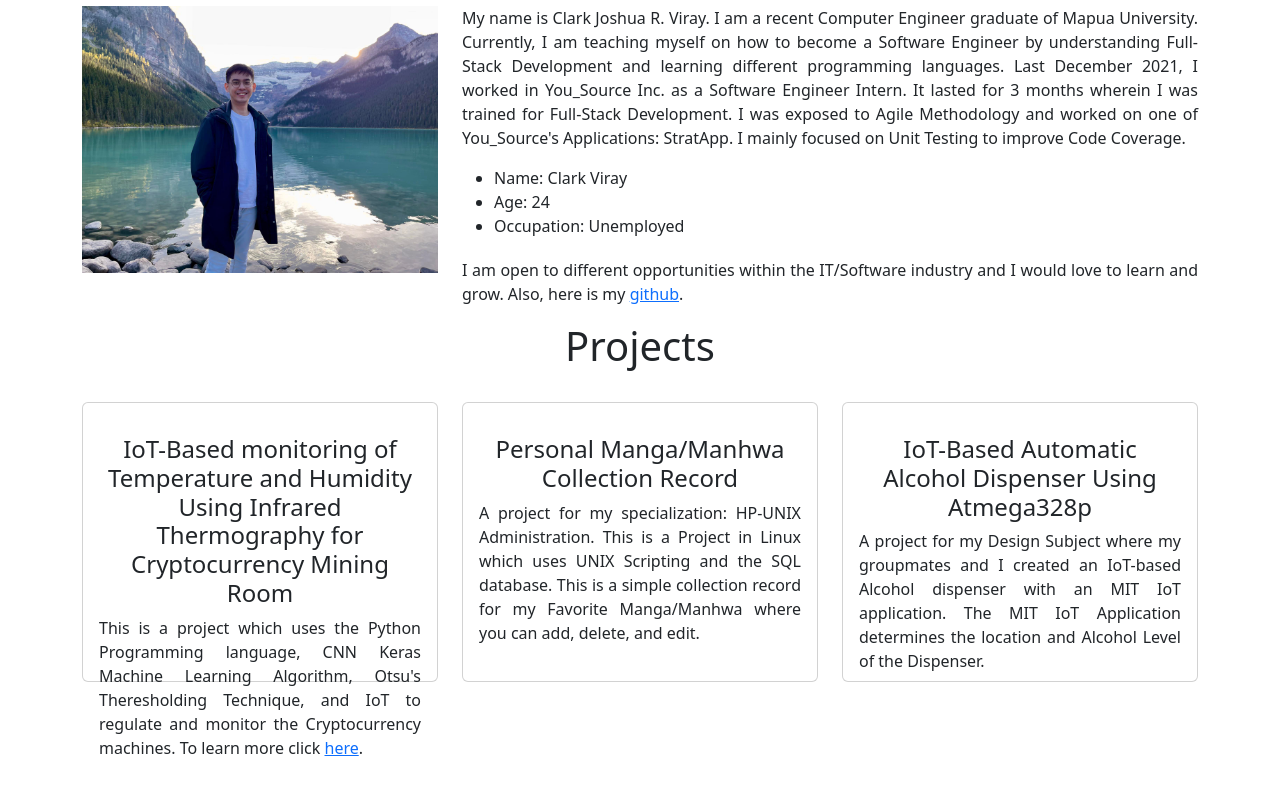
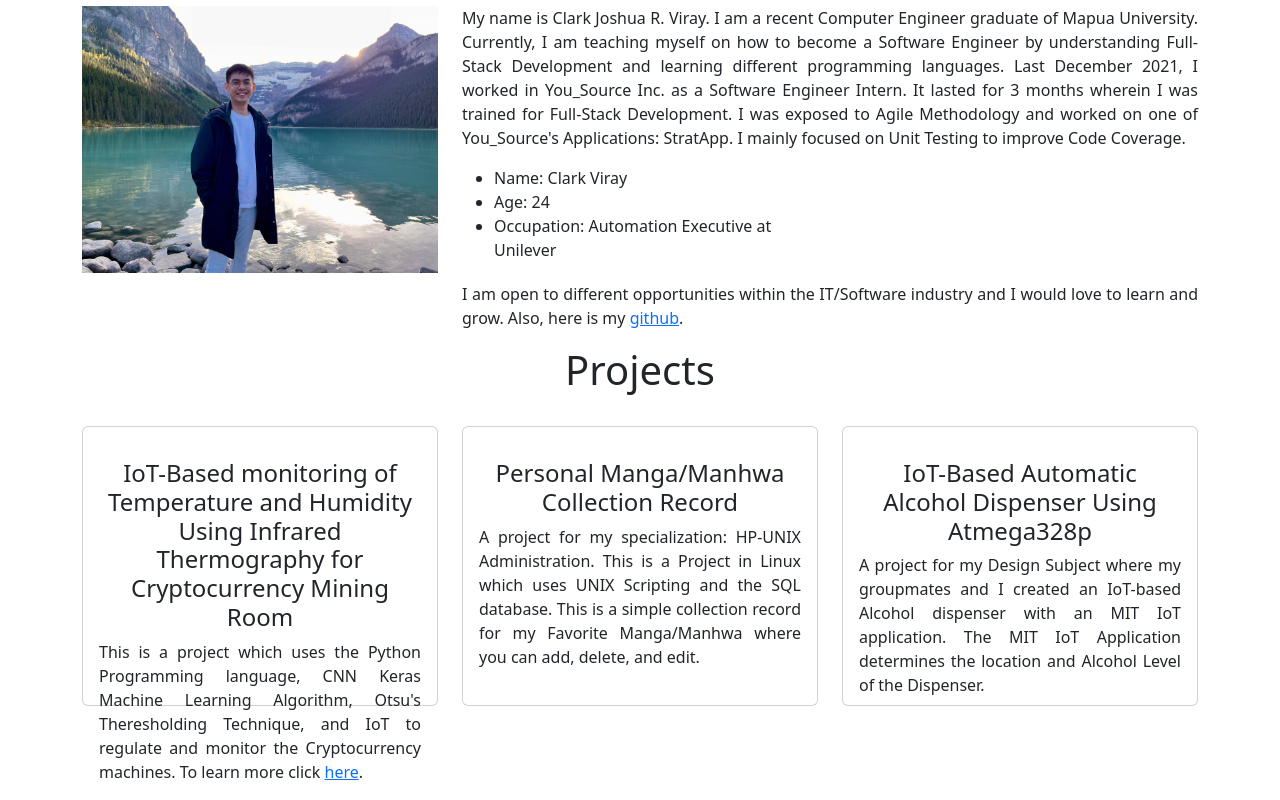
Before and after one commit to ClarkViray/clarkviray.github.io, an Angular app: page / in a window 1280 px wide. Shown: the part 914-1714 px from the top of the page. Before the commit the page ends 1690 px from the top, so only its background shows below. Built offline with nearby package versions, Linux system fonts and the light colour scheme.

Commit message:
Update Occupation | March 21, 2023

```diff
--- a/src/app/body/body.component.html
+++ b/src/app/body/body.component.html
@@ -25,7 +25,7 @@
                         <ul>
                             <li>Name: Clark Viray</li>
                             <li>Age: 24</li>
-                            <li>Occupation: Unemployed</li>
+                            <li>Occupation: Automation Executive at Unilever</li>
 
                         </ul>
                     </div>
```
